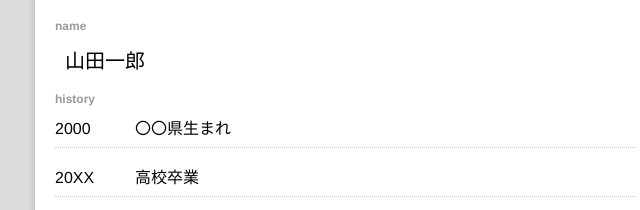
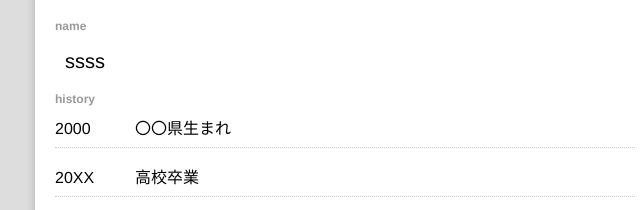
Before and after one commit to KUAD-XtechDesign/simple_page-soulplayer01, a plain HTML site: page index.html in a window 1280 px wide. Shown: the part 371-581 px from the top of the page, 295-935 px from the left. Drawn offline with Linux system fonts and the light colour scheme.

Commit message:
Update index.html

```diff
--- a/index.html
+++ b/index.html
@@ -19,7 +19,7 @@
       <!-- 個人情報なので注意 -->
       <div class="profile">
         <h2 class="title">name</h2>
-        <h1 class="name">山田一郎</h1>
+        <h1 class="name">ssss</h1>
 
         <h2 class="title">history</h2>
         <ul class="history_list">
```
